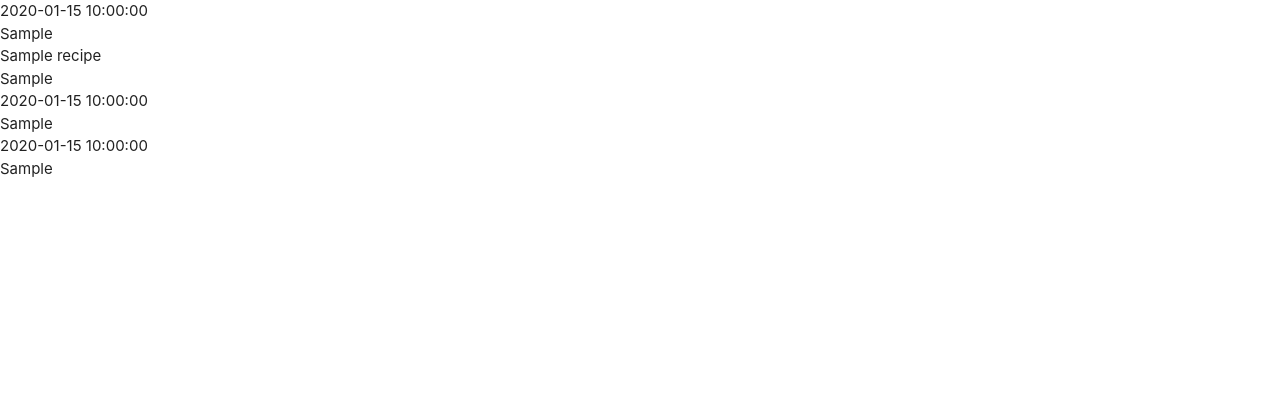
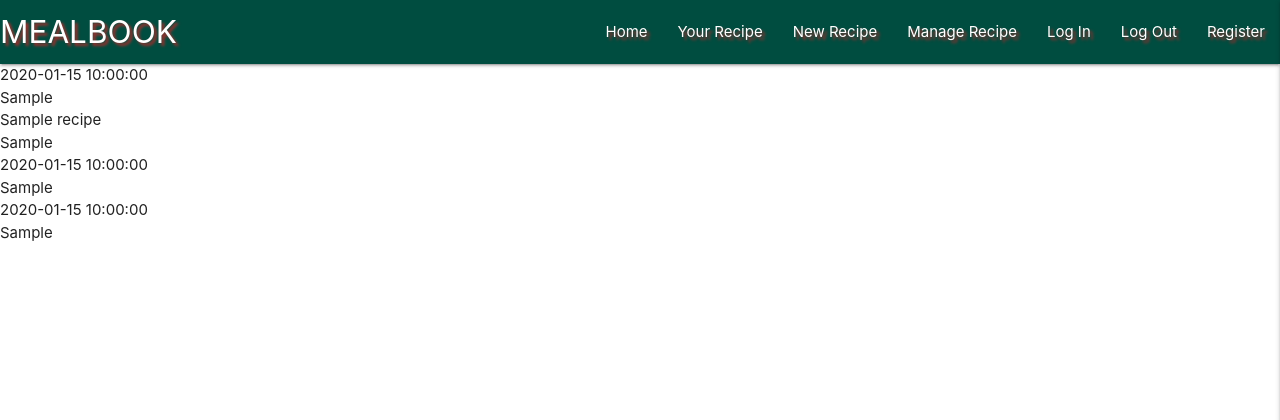
Before and after one commit to kenweechin/recipe-app, a Flask app: page / in a window 1280 px wide. Shown: the top 420 px of the page. Run offline with Flask 2, Linux system fonts and the light colour scheme; a database or web service that is not in the repository returns one stand-in record (values such as "Sample title"); some libraries are stand-ins or nearby versions.

Commit message:
Add Materialize Navbar and Mobile Sidenav

```diff
--- a/static/css/style.css
+++ b/static/css/style.css
@@ -0,0 +1,7 @@
+ .text-shadow {
+    text-shadow: 3px 3px 3px rgba(197, 39, 39, 0.8)
+ }
+
+ .sidenav-text {
+     color: white;
+ }
--- a/static/js/script.js
+++ b/static/js/script.js
@@ -0,0 +1,3 @@
+$(document).ready(function(){
+    $('.sidenav').sidenav({edge: "right"});
+  });
--- a/templates/base.html
+++ b/templates/base.html
@@ -1,26 +1,64 @@
 <!DOCTYPE html>
 <html lang="en">
+
 <head>
     <meta charset="UTF-8">
     <meta http-equiv="X-UA-Compatible" content="IE=edge">
     <meta name="viewport" content="width=device-width, initial-scale=1.0">
     <link rel="stylesheet" href="https://cdnjs.cloudflare.com/ajax/libs/font-awesome/5.15.4/css/all.min.css"
-        integrity="sha512-1ycn6IcaQQ40/MKBW2W4Rhis/DbILU74C1vSrLJxCq57o941Ym01SwNsOMqvEBFlcgUa6xLiPY/NS5R+E6ztJQ==" crossorigin="anonymous" referrerpolicy="no-referrer" type="text/css">
-    <link rel="stylesheet" href="https://cdnjs.cloudflare.com/ajax/libs/materialize/1.0.0/css/materialize.min.css" type="text/css">
-    <link rel="stylesheet" href="{{ url_for('static', filename='css/style.css')}}" type="text/css" >
+        integrity="sha512-1ycn6IcaQQ40/MKBW2W4Rhis/DbILU74C1vSrLJxCq57o941Ym01SwNsOMqvEBFlcgUa6xLiPY/NS5R+E6ztJQ=="
+        crossorigin="anonymous" referrerpolicy="no-referrer" type="text/css">
+    <link rel="stylesheet" href="https://cdnjs.cloudflare.com/ajax/libs/materialize/1.0.0/css/materialize.min.css"
+        type="text/css">
+    <link rel="stylesheet" href="{{ url_for('static', filename='css/style.css')}}" type="text/css">
     {% block styles %}
     {% endblock %}
     <title>Recipe App</title>
 </head>
+
 <body>
+
+    <header>
+        <!--top navbar-->
+        <nav class="teal darken-4 text-shadow">
+            <div class="nav-wrapper">
+                <a href="{{ url_for('get_recipes')}}" class="brand-logo">MEALBOOK</a>
+                <a href="#" data-target="mobile-demo" class="sidenav-trigger right"><i class="fas fa-bars"></i></a>
+                <ul class="right hide-on-med-and-down">
+                    <li><a href="{{ url_for('get_recipes')}}">Home</a></li>
+                    <li><a href="#">Your Recipe</a></li>
+                    <li><a href="#">New Recipe</a></li>
+                    <li><a href="#">Manage Recipe</a></li>
+                    <li><a href="#">Log In</a></li>
+                    <li><a href="#">Log Out</a></li>
+                    <li><a href="#">Register</a></li>
+                </ul>
+            </div>
+        </nav>
+
+        <!--mobile side navbar-->
+        <ul class="sidenav" id="mobile-demo">
+            <li><h4 class= "center-align teal darken-4 text-shadow sidenav-text">MEALBOOK</h4></li>
+            <li><a href="{{ url_for('get_recipes')}}">Home</a></li>
+            <li><a href="#">Your Recipe</a></li>
+            <li><a href="#">New Recipe</a></li>
+            <li><a href="#">Manage Recipe</a></li>
+            <li><a href="#">Log In</a></li>
+            <li><a href="#">Log Out</a></li>
+            <li><a href="#">Register</a></li>
+        </ul>
+
+    </header>
 
     {% block content %}
     {% endblock %}
 
-    <script src="https://code.jquery.com/jquery-3.6.0.min.js" integrity="sha256-/xUj+3OJU5yExlq6GSYGSHk7tPXikynS7ogEvDej/m4=" crossorigin="anonymous"></script>
+    <script src="https://code.jquery.com/jquery-3.6.0.min.js"
+        integrity="sha256-/xUj+3OJU5yExlq6GSYGSHk7tPXikynS7ogEvDej/m4=" crossorigin="anonymous"></script>
     <script src="https://cdnjs.cloudflare.com/ajax/libs/materialize/1.0.0/js/materialize.min.js"></script>
     <script src="{{ url_for('static', filename='js/script.js') }}"></script>
     {% block scripts %}
     {% endblock %}
 </body>
+
 </html>
```
